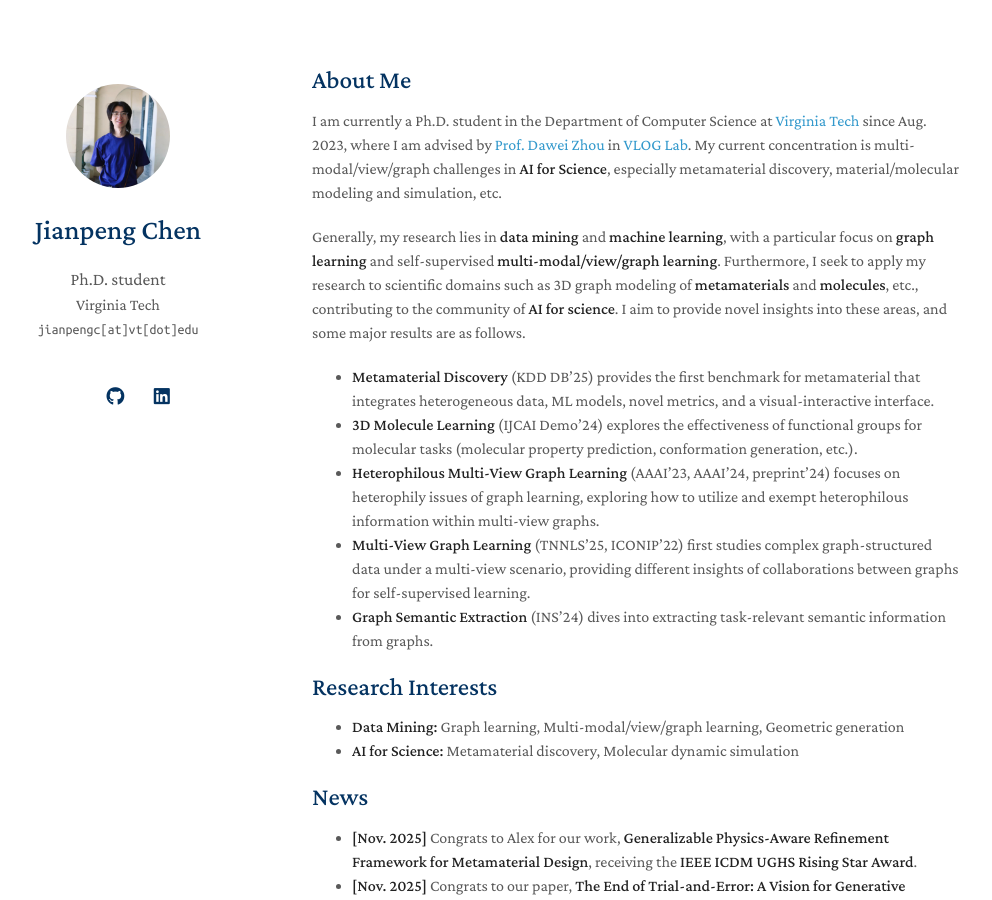
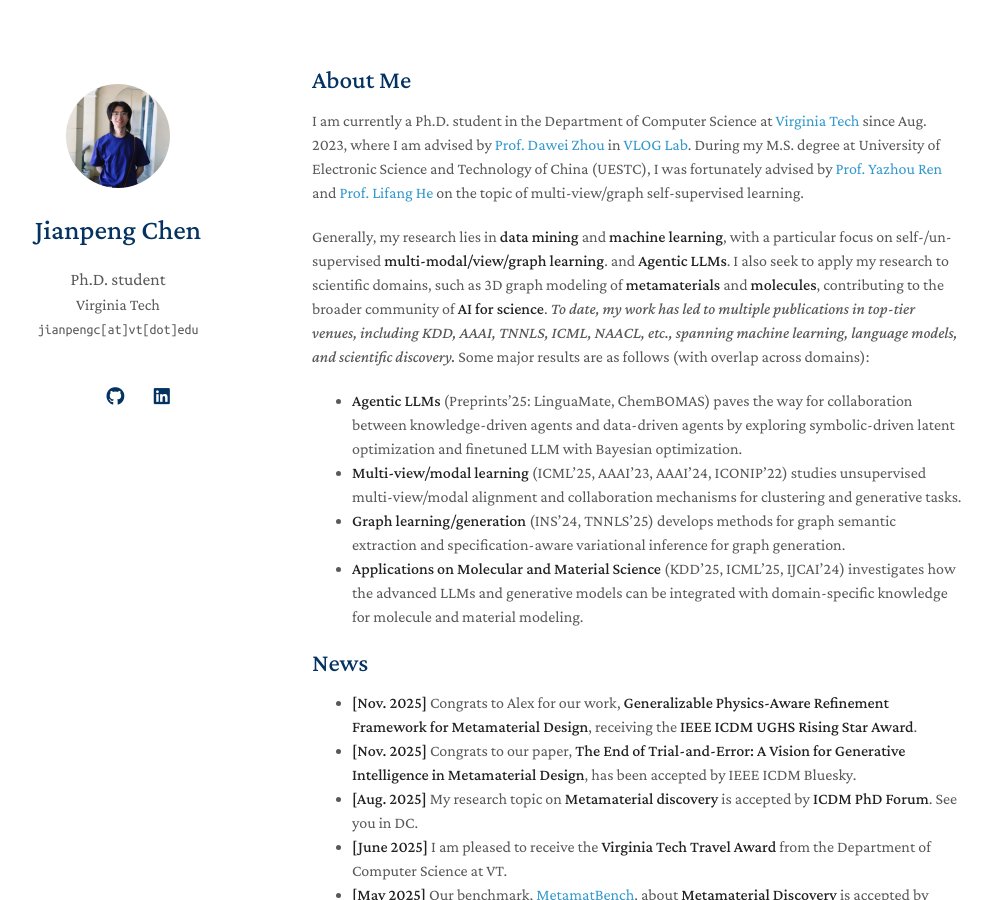
Before and after one commit to cjpcool/cjpcool.github.io, a Jekyll site: the page built from index.md, in a window 1280 px wide and 900 px high. Shown: the whole window, without its empty margins (158-1150 px from the left). Built offline with Jekyll 4.4.1, drawn with Linux system fonts in a browser that asks for light colours; a style sheet for code colours, icons or effects is not loaded; our own code applies the rules of GitHub Pages for plain Markdown files.

Commit message:
Revise 'About Me' section with updated research details
Updated the 'About Me' section to reflect current research focus and achievements.

```diff
--- a/index.md
+++ b/index.md
@@ -5,23 +5,14 @@ layout: homepage
 ## About Me
 
 I am currently a Ph.D. student in the Department of Computer Science at [Virginia Tech](https://cs.vt.edu/) since Aug. 2023, where I am advised by [Prof. Dawei Zhou](https://sites.google.com/view/dawei-zhou/home?authuser=0) in [VLOG Lab](https://sites.google.com/view/dawei-zhou/vlog-lab).
-My current concentration is multi-modal/view/graph challenges in **AI for Science**, especially metamaterial discovery, material/molecular modeling and simulation, etc.
+During my M.S. degree at University of Electronic Science and Technology of China (UESTC), I was fortunately advised by [Prof. Yazhou Ren](https://yazhou-ren.github.io/) and [Prof. Lifang He](https://engineering.lehigh.edu/faculty/lifang-he) on the topic of multi-view/graph self-supervised learning.
 
-<!--
-During my M.S. degree at University of Electronic Science and Technology of China (UESTC), I was fortunately advised by [Prof. Yazhou Ren](https://yazhou-ren.github.io/) and closely worked with [Prof. Lifang He](https://engineering.lehigh.edu/faculty/lifang-he) on the topic of multi-view/graph self-supervised learning.
--->
-
-Generally, my research lies in **data mining** and **machine learning**, with a particular focus on **graph learning** and self-supervised **multi-modal/view/graph learning**. Furthermore, I seek to apply my research to scientific domains such as 3D graph modeling of **metamaterials** and **molecules**, etc., contributing to the community of **AI for science**. I aim to provide novel insights into these areas, and some major results are as follows.
-- **Metamaterial Discovery** (KDD DB'25) provides the first benchmark for metamaterial that integrates heterogeneous data, ML models, novel metrics, and a visual-interactive interface.
-- **3D Molecule Learning** (IJCAI Demo'24) explores the effectiveness of functional groups for molecular tasks (molecular property prediction, conformation generation, etc.).
-- **Heterophilous Multi-View Graph Learning** (AAAI'23, AAAI'24, preprint'24) focuses on heterophily issues of graph learning, exploring how to utilize and exempt heterophilous information within multi-view graphs.
-- **Multi-View Graph Learning** (TNNLS'25, ICONIP'22) first studies complex graph-structured data under a multi-view scenario, providing different insights of collaborations between graphs for self-supervised learning.
-- **Graph Semantic Extraction** (INS'24) dives into extracting task-relevant semantic information from graphs.
-
-## Research Interests
-
-- **Data Mining:** Graph learning, Multi-modal/view/graph learning, Geometric generation
-- **AI for Science:** Metamaterial discovery, Molecular dynamic simulation
+Generally, my research lies in **data mining** and **machine learning**, with a particular focus on self-/un-supervised **multi-modal/view/graph learning**. and **Agentic LLMs**. I also seek to apply my research to scientific domains, such as 3D graph modeling of **metamaterials** and **molecules**, contributing to the broader community of **AI for science**. *To date, my work has led to multiple publications in top-tier venues, including KDD, AAAI, TNNLS, ICML, NAACL, etc., spanning machine learning, language models, and scientific discovery.*
+Some major results are as follows (with overlap across domains):
+* **Agentic LLMs** (Preprints'25: LinguaMate, ChemBOMAS) paves the way for collaboration between knowledge-driven agents and data-driven agents by exploring symbolic-driven latent optimization and finetuned LLM with Bayesian optimization.
+* **Multi-view/modal learning** (ICML'25, AAAI'23, AAAI'24, ICONIP'22) studies unsupervised multi-view/modal alignment and collaboration mechanisms for clustering and generative tasks.
+* **Graph learning/generation** (INS'24, TNNLS'25) develops methods for graph semantic extraction and specification-aware variational inference for graph generation.
+* **Applications on Molecular and Material Science** (KDD'25, ICML'25, IJCAI'24) investigates how the advanced LLMs and generative models can be integrated with domain-specific knowledge for molecule and material modeling.
 
 ## News
 - **[Nov. 2025]** Congrats to Alex for our work, **Generalizable Physics-Aware Refinement Framework for Metamaterial Design**, receiving the **IEEE ICDM UGHS Rising Star Award**.
@@ -47,4 +38,8 @@ Generally, my research lies in **data mining** and **machine learning**, with a
 {% include_relative _includes/services.md %}
 
 ---
-<script type="text/javascript" id="clustrmaps" src="//clustrmaps.com/map_v2.js?d=STUe-Dr80qV_XZa9IGl3qynH3BoXdUUmmQVd9mkim3M&cl=ffffff&w=a"></script>
+<div style="zoom: 0.5;">
+<script type="text/javascript" id="clustrmaps"
+        src="//clustrmaps.com/map_v2.js?d=STUe-Dr80qV_XZa9IGl3qynH3BoXdUUmmQVd9mkim3M&cl=ffffff&w=a">
+</script>
+</div>
```
